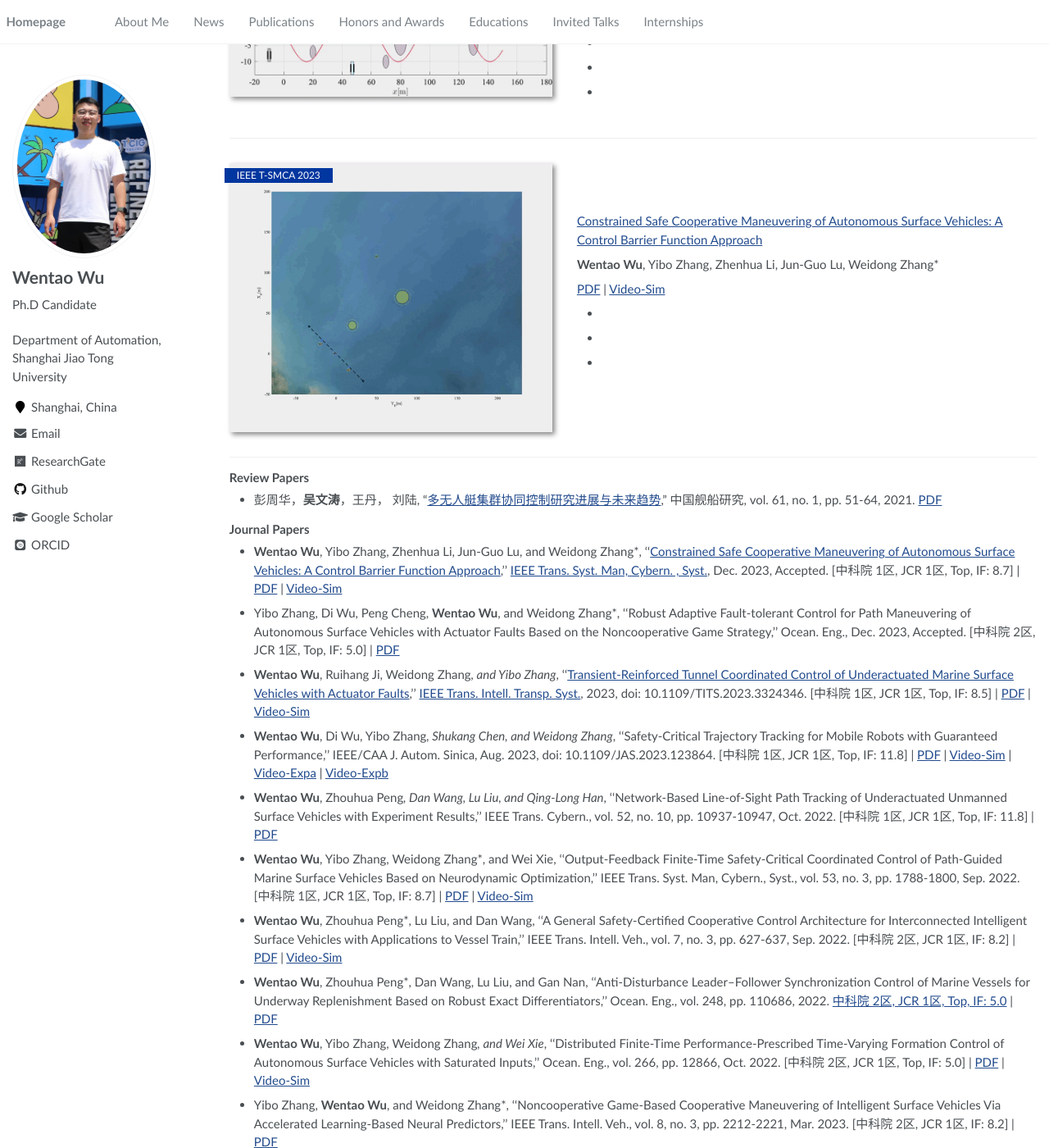
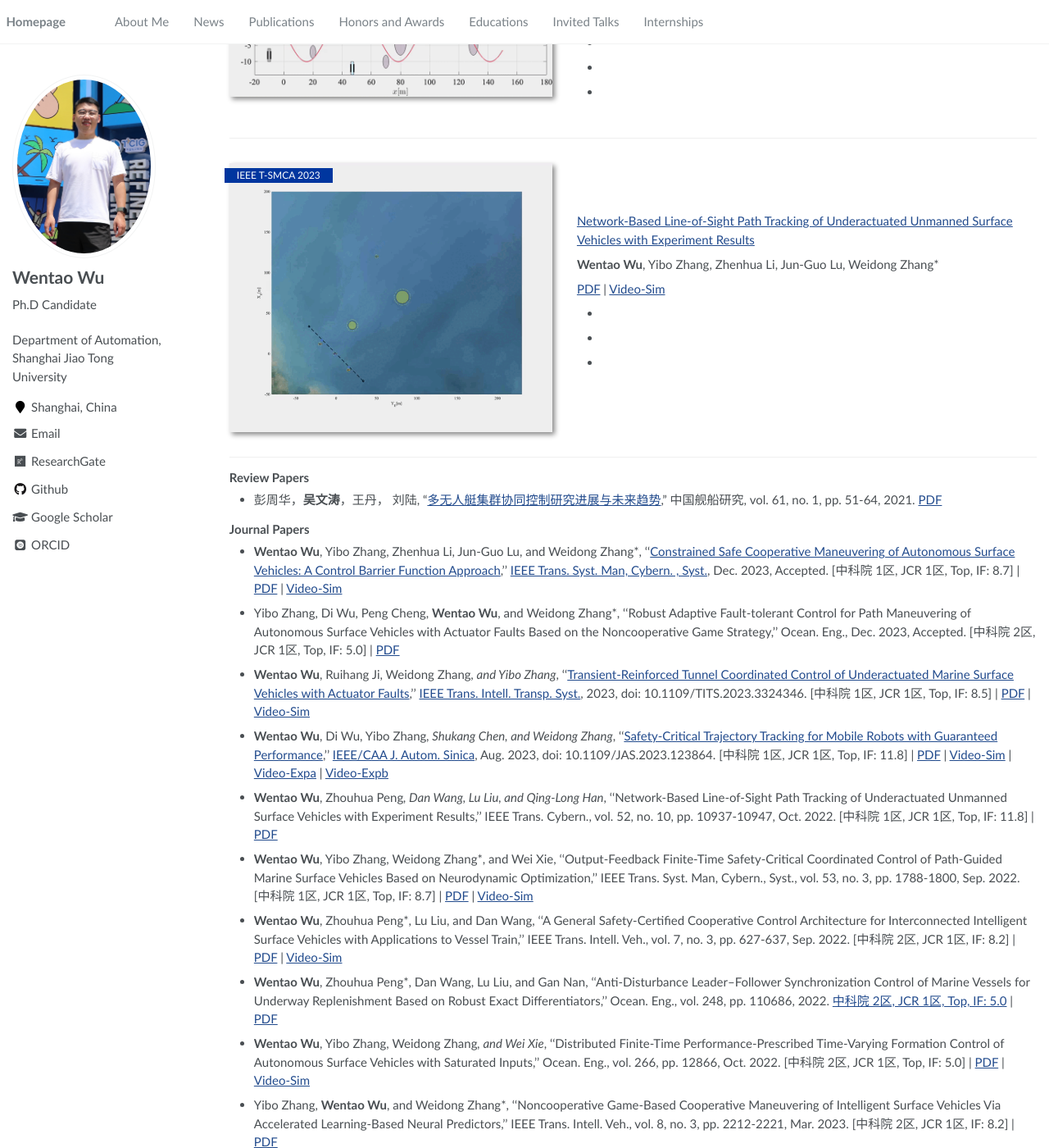
Before and after one commit to wwtsjtu/wwt.github.io, a Jekyll site: the page built from _pages/about.md, in a window 1280 px wide and 1400 px high, scrolled down 2263 px. Shown: the whole window at 82% size. Built offline with Jekyll 4.4.1, drawn with Linux system fonts in a browser that asks for light colours; some web fonts are replaced.

Commit message:
Update about.md

```diff
--- a/_pages/about.md
+++ b/_pages/about.md
@@ -99,7 +99,7 @@ My research interest includes neural machine translation and computer vision. I
 <div class='paper-box'><div class='paper-box-image'><div><div class="badge">IEEE T-SMCA 2023</div><img src='assets/Video/Video-Sim/WuWentao-2023-IEEE-TSMCA.gif' alt="sym" width="100%"></div></div>
 <div class='paper-box-text' markdown="1">
 
-[Constrained Safe Cooperative Maneuvering of Autonomous Surface Vehicles: A Control Barrier Function Approach](/assets/papers/SCI/WuWentao-2023-IEEE-TSMCA.pdf)
+[Network-Based Line-of-Sight Path Tracking of Underactuated Unmanned Surface Vehicles with Experiment Results](/assets/papers/SCI/WuWentao-2023-IEEE-TSMCA.pdf)
 
 **Wentao Wu**, Yibo Zhang, Zhenhua Li, Jun-Guo Lu, Weidong Zhang*
 
@@ -121,7 +121,7 @@ My research interest includes neural machine translation and computer vision. I
 
 - **Wentao Wu**, Ruihang Ji, Weidong Zhang*, and Yibo Zhang*, ''[Transient-Reinforced Tunnel Coordinated Control of Underactuated Marine Surface Vehicles with Actuator Faults](https://ieeexplore.ieee.org/document/10292769),'' [IEEE Trans. Intell. Transp. Syst.](https://ieeexplore.ieee.org/xpl/RecentIssue.jsp?punumber=6979), 2023, doi: 10.1109/TITS.2023.3324346. [中科院 1区, JCR 1区, Top, IF: 8.5] \| [PDF](/assets/papers/SCI/WuWentao-2023-IEEE-TITS.pdf) \| [Video-Sim](/assets/Video/Video-Sim/WuWentao-2023-IEEE-TITS.mp4)
 
-- **Wentao Wu**, Di Wu, Yibo Zhang*, Shukang Chen, and Weidong Zhang*, ''Safety-Critical Trajectory Tracking for Mobile Robots with Guaranteed Performance,'' IEEE/CAA J. Autom. Sinica, Aug. 2023, doi: 10.1109/JAS.2023.123864. [中科院 1区, JCR 1区, Top, IF: 11.8] \| [PDF]() \| [Video-Sim]() \| [Video-Expa]() \| [Video-Expb]()
+- **Wentao Wu**, Di Wu, Yibo Zhang*, Shukang Chen, and Weidong Zhang*, ''[Safety-Critical Trajectory Tracking for Mobile Robots with Guaranteed Performance](/assets/papers/SCI/WuWentao-2023-IEEE-JAS.pdf),'' [IEEE/CAA J. Autom. Sinica](https://ieeexplore.ieee.org/xpl/RecentIssue.jsp?punumber=6570654), Aug. 2023, doi: 10.1109/JAS.2023.123864. [中科院 1区, JCR 1区, Top, IF: 11.8] \| [PDF](/assets/papers/SCI/WuWentao-2023-IEEE-JAS.pdf) \| [Video-Sim](/assets/Video/Video-Sim/WuWentao-2023-IEEE-JAS.mp4) \| [Video-Expa](/assets/Video/Video-Exp/WuWentao-2023-IEEE-JASa.mp4) \| [Video-Expb](/assets/Video/Video-Exp/WuWentao-2023-IEEE-JASb.mp4)
 - **Wentao Wu**, Zhouhua Peng*, Dan Wang, Lu Liu, and Qing-Long Han*, ''Network-Based Line-of-Sight Path Tracking of Underactuated Unmanned Surface Vehicles with Experiment Results,'' IEEE Trans. Cybern., vol. 52, no. 10, pp. 10937-10947, Oct. 2022. [中科院 1区, JCR 1区, Top, IF: 11.8] \| [PDF]()
 - **Wentao Wu**, Yibo Zhang, Weidong Zhang*, and Wei Xie, ''Output-Feedback Finite-Time Safety-Critical Coordinated Control of Path-Guided Marine Surface Vehicles Based on Neurodynamic Optimization,'' IEEE Trans. Syst. Man, Cybern., Syst., vol. 53, no. 3, pp. 1788-1800, Sep. 2022. [中科院 1区, JCR 1区, Top, IF: 8.7] \| [PDF]() \| [Video-Sim]()
 - **Wentao Wu**, Zhouhua Peng*, Lu Liu, and Dan Wang, ''A General Safety-Certified Cooperative Control Architecture for Interconnected Intelligent Surface Vehicles with Applications to Vessel Train,'' IEEE Trans. Intell. Veh., vol. 7, no. 3, pp. 627-637, Sep. 2022. [中科院 2区, JCR 1区, IF: 8.2] \| [PDF]() \| [Video-Sim]()
```
